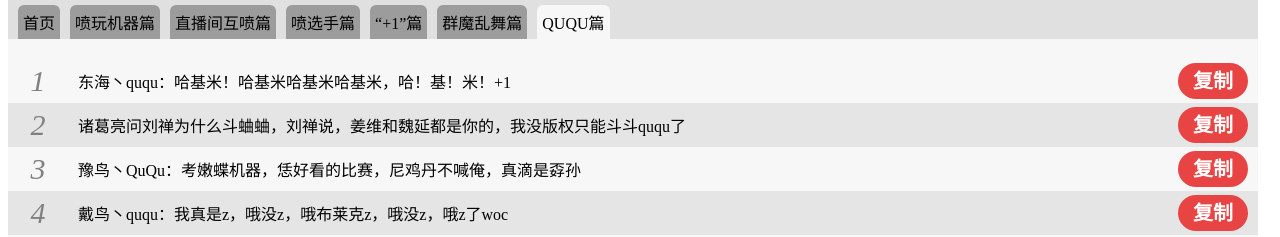
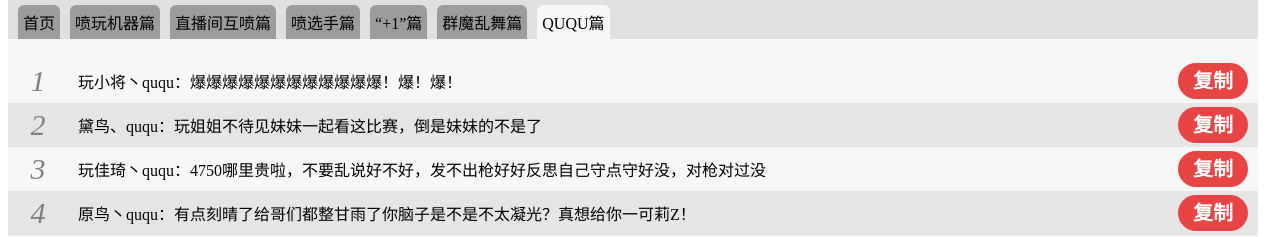
Before and after one commit to 9WiSHao/sb6657, a Vue app: page / in a window 1280 px wide. Both pictures are taken after a click on the element "QUQU篇". Shown: the part 548-785 px from the top of the page. Built offline with nearby package versions, Linux system fonts and the light colour scheme.

Commit message:
feat: 更新动态数据导入模式，现在只需要改data文件夹就能新建分类了 feat: 只有初次打开网站才重排烂梗

```diff
--- a/src/App.vue
+++ b/src/App.vue
@@ -3,6 +3,10 @@ import { RouterView } from 'vue-router';
 import GoToTop from '@/components/GoToTop.vue';
 import MainPanel from '@/components/MainPanel.vue';
 import MainTab from '@/components/MainTab.vue';
+import { onMounted } from 'vue';
+import { useGengStore } from '@/store/geng';
+// 初始化的时候加载数据
+onMounted(() => useGengStore().initializeData());
 </script>
 
 <template>
--- a/src/components/MainTab.vue
+++ b/src/components/MainTab.vue
@@ -5,7 +5,7 @@ import { tabEle } from '@/data/tab';
 const route = useRoute();
 const router = useRouter();
 function navigateTo(path: string): void {
-    console.log(path);
+    console.log('路由', path);
     router.push(path);
 }
 </script>
--- /dev/null
+++ b/src/store/geng.ts
@@ -0,0 +1,33 @@
+import { defineStore } from 'pinia';
+import { ref } from 'vue';
+import { shuffleArray } from '@/utils/algorithm';
+
+type JsonData = string[];
+interface TabDataMap {
+    [key: string]: JsonData;
+}
+
+export const useGengStore = defineStore('geng', () => {
+    // 分类存放烂梗对象
+    const tabDataMap = ref<TabDataMap>({});
+    // 合并起来的烂梗数组
+    const combinedData = ref<JsonData>([]);
+
+    // vite导入data里存烂梗数组的json文件
+    function initializeData() {
+        // 同步导入形成文件类数组
+        const dataFiles = import.meta.glob('/src/data/*.json', { eager: true });
+        // dataFiles里面元素的第一项是文件路径，第二项是这个文件的内容
+        Object.entries(dataFiles).forEach(([path, module]) => {
+            // 文件名，和路由同名
+            const name = path.split('/').pop()?.replace('.json', '') ?? '';
+            // 文件内容，这里统一是一个放字符串的数组，里面是一条一条的烂梗
+            const dataList = (module as { default: JsonData }).default;
+            // 每次重新打开网页的时候，数据是重新排序的
+            tabDataMap.value[`/${name}`] = shuffleArray([...dataList]);
+            combinedData.value = [...combinedData.value, ...dataList];
+        });
+    }
+
+    return { tabDataMap, combinedData, initializeData };
+});
--- a/src/views/ListView.vue
+++ b/src/views/ListView.vue
@@ -1,33 +1,13 @@
 <script setup lang="ts">
 import { computed, ref, type Ref } from 'vue';
 import { useRoute, onBeforeRouteUpdate } from 'vue-router';
-import fkEachother from '@/data/fk-eachother.json';
-import fkPlayer from '@/data/fk-player.json';
-import fkWjq from '@/data/fk-wjq.json';
-import repeat from '@/data/repeat.json';
-import showTime from '@/data/showtime.json';
-import ququbird from '@/data/ququ.json';
 import { copyToClipboard, scrollToTop } from '@/utils/windowBOM';
-import { shuffleArray } from '@/utils/algorithm';
+import { useGengStore } from '@/store/geng';
 
-interface TabDataMap {
-    [key: string]: string[];
-}
-const tabDataMap: TabDataMap = {
-    '/fk-wjq': fkWjq,
-    '/fk-eachother': fkEachother,
-    '/fk-player': fkPlayer,
-    '/repeat': repeat,
-    '/showtime': showTime,
-    '/ququ': ququbird
-};
 const route = useRoute();
+const tabDataMap = useGengStore().tabDataMap;
 
-const currentDataList = computed(() => {
-    const copy = [...tabDataMap[route.path]];
-    // 乱序一下显示的烂梗
-    return shuffleArray(copy);
-});
+const currentDataList = computed(() => tabDataMap[route.path]);
 onBeforeRouteUpdate(() => {
     currentPage.value = 1;
 });
--- a/src/views/SearchView.vue
+++ b/src/views/SearchView.vue
@@ -1,16 +1,10 @@
 <script setup lang="ts">
-import { computed, ref, watch } from 'vue';
+import { computed } from 'vue';
 import { useRoute } from 'vue-router';
-import fkEachother from '@/data/fk-eachother.json';
-import fkPlayer from '@/data/fk-player.json';
-import fkWjq from '@/data/fk-wjq.json';
-import repeat from '@/data/repeat.json';
-import showTime from '@/data/showtime.json';
-import ququbird from '@/data/ququ.json';
 import { copyToClipboard } from '@/utils/windowBOM';
+import { useGengStore } from '@/store/geng';
 
-const combinedData = [...fkEachother, ...fkPlayer, ...fkWjq, ...repeat, ...showTime, ...ququbird];
-
+const combinedData = useGengStore().combinedData;
 const route = useRoute();
 const searchQuery = computed(() => route.query.s);
 
```
